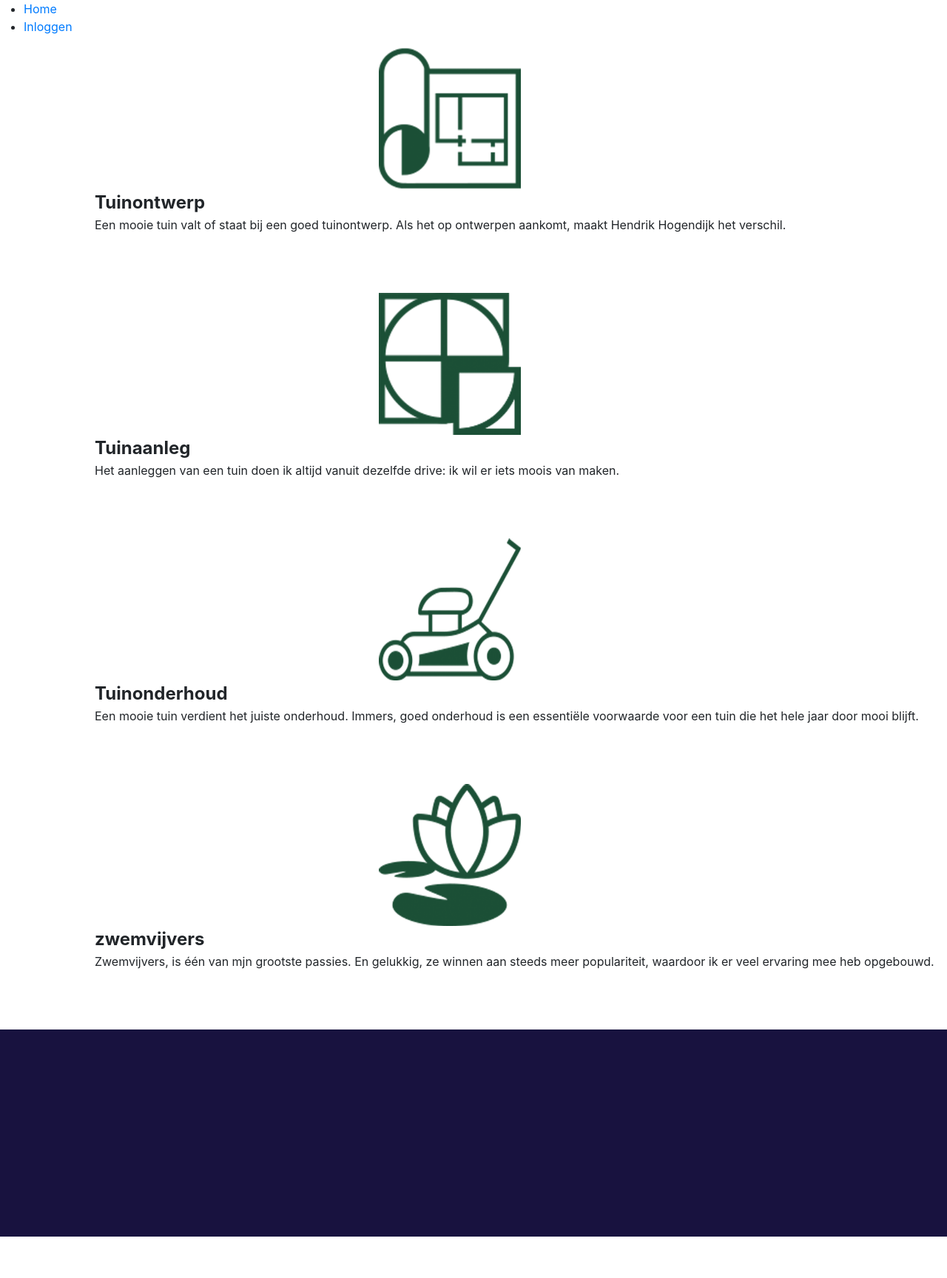
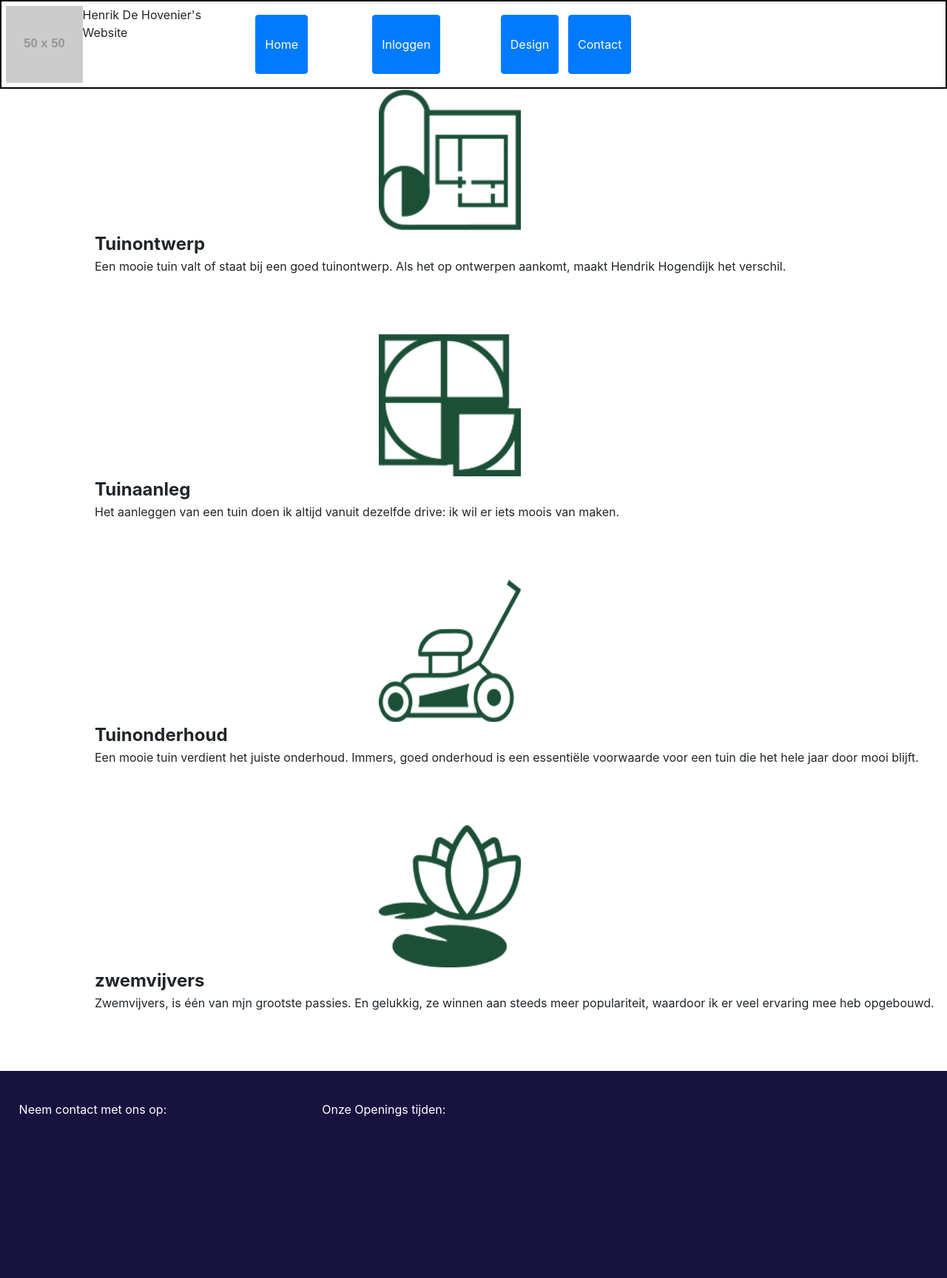
Before and after one commit to TristanvanBuuren/klant-opdracht-module-4, a PHP site: page /klant-opdracht-module-4/design.php in a window 1280 px wide. Shown: the whole page at 74% size. Before the commit the page ends 1672 px from the top, so only its background shows below. Run offline with PHP 8.4, Linux system fonts and the light colour scheme; grey boxes labelled with a size stand in for pictures from a placeholder-image service; data that the repository does not hold is empty; some libraries are stand-ins or nearby versions.

Commit message:
fully did header and footer

```diff
--- a/admin/core/headeradmin.php
+++ b/admin/core/headeradmin.php
@@ -21,7 +21,7 @@ include($_SERVER['DOCUMENT_ROOT'] . '/klant-opdracht-module-4/assets/core/db_con
 <body>
 <nav>
         <ul>
-            <li><a href="../index.php">Home</a></li>
+            <li><a href="<?= BASEURL ?>index.php">Home</a></li>
             <?php if (isset($_SESSION['ingelogd']) && $_SESSION['ingelogd'] === true): ?>
                 <li><a href="account.php">Account</a></li>
                 <li><a href="uitloggen.php">Uitloggen</a></li>
--- a/assets/core/db_connect.php
+++ b/assets/core/db_connect.php
@@ -16,7 +16,7 @@ if ($con -> connect_errno) {
 
 
 define("BASEURL","http://localhost/klant-opdracht-module-4/");
-define("BASEURL_LOGIN","http://localhost/klant-opdracht-module-4/login");
+define("BASEURL_LOGIN","http://localhost/klant-opdracht-module-4/login/");
 define("BASEURL_CMS","http://localhost/klant-opdracht-module-4/admin/");
 
 
--- a/assets/core/footer.php
+++ b/assets/core/footer.php
@@ -1,5 +1,6 @@
 <div class="footer">
     <div class="footer-contact">
+        Neem contact met ons op: <br><br>
         <?php
         $sql = "SELECT info_tekst FROM informatie WHERE info_type = 1";
         $liqry = $con->prepare($sql);
@@ -18,6 +19,7 @@
         ?>
     </div>
     <div class="footer-dagen">
+    Onze Openings tijden: <br><br>
         <?php
         $sql = "SELECT info_tekst FROM informatie WHERE info_type = 2";
         $liqry = $con->prepare($sql);
--- a/assets/core/header.php
+++ b/assets/core/header.php
@@ -3,6 +3,7 @@ include ('db_connect.php');
 ?>
 <!DOCTYPE html>
 <html lang="en">
+
 <head>
     <meta charset="UTF-8">
     <meta http-equiv="X-UA-Compatible" content="IE=edge">
@@ -13,24 +14,27 @@ include ('db_connect.php');
     <script src="//maxcdn.bootstrapcdn.com/bootstrap/4.1.1/js/bootstrap.min.js"></script>
     <title>Tuinman</title>
 </head>
+
 <body>
-
-
-
-<nav>
-        <ul>
-            <li><a href="index.php">Home</a></li>
+    <div class="header">
+        <div class="e">
+            <img src="https://placehold.co/50x50" alt="PLACEHOLDER" class="logo-website header-logo">
+            <div class="header-name">Henrik De Hovenier's Website</div>
+        </div>
+        <div class="f">
+            <button class="btn btn-primary"><a href="<?= BASEURL ?>index.php" class="button-deco">Home</a></button>
             <?php if (isset($_SESSION['ingelogd']) && $_SESSION['ingelogd'] === true): ?>
-                <li><a href="account.php">Account</a></li>
-                <li><a href="uitloggen.php">Uitloggen</a></li>
-
-                <?php elseif (isset($_SESSION['admin_ingelogd']) && $_SESSION['admin_ingelogd'] === true): ?>
-                    <li><a href="admin/admin_account.php">Admin Account</a></li>
-                <li><a href="login/uitloggen.php">Uitloggen</a></li>
-
+                <button class="btn btn-primary"><a href="account.php" class="button-deco">Account</a></button>
+                <button class="btn btn-primary"><a href="uitloggen.php" class="button-deco">Uitloggen</a></button>
+            <?php elseif (isset($_SESSION['admin_ingelogd']) && $_SESSION['admin_ingelogd'] === true): ?>
+                <button class="btn btn-primary"><a href="<?= BASEURL_CMS ?>admin_account.php" class="button-deco">Admin Account</a></button>
+                <button class="btn btn-primary"><a href="<?= BASEURL_LOGIN ?>uitloggen.php" class="button-deco">Uitloggen</a></button>
             <?php else: ?>
-
-                <li><a href="login/login.php">Inloggen</a></li>
+                <button class="btn btn-primary"><a href="login/login.php" class="button-deco">Inloggen</a></button>
             <?php endif; ?>
-        </ul>
-    </nav>
+        </div>
+        <div class="g">
+            <button class="btn btn-primary button-deco">Design</button>
+            <button class="btn btn-primary button-deco">Contact</button>
+        </div>
+    </div>
--- a/assets/css/style.css
+++ b/assets/css/style.css
@@ -26,7 +26,7 @@
     /* background-color: blue; */
 }
 
-.logo {
+.logo-sm {
     display: flex;
     width: fit-content;
     height: fit-content;
@@ -100,3 +100,62 @@
     width: 32vw;
     /* background-color: blue; */
 }
+
+.header {
+    display: flex;
+
+    width: 100vw;
+    height: 15vh;
+
+    border: .2vw solid black;
+
+    gap: 1vw;
+
+    padding: .5vw;
+
+    /* background-color: aqua; */
+}
+
+.e {
+    display: flex;
+    width: 25vw;
+
+    /* background-color: brown; */
+}
+
+.f {
+    display: flex;
+    justify-content: space-around;
+
+    padding-top: 1.5vh;
+    padding-bottom: 1.5vh;
+
+    width: 30vw;
+
+    /* background-color: blue; */
+}
+
+.g {
+    display: flex;
+    justify-content: start;
+    gap: 1vw;
+    width: 55vw;
+
+    padding-left: 2vw;
+    padding-top: 1.5vh;
+    padding-bottom: 1.5vh;
+
+    /* background-color: crimson; */
+}
+
+.logo-website {}
+
+.button-deco {
+    color: white;
+    text-decoration: none;
+}
+
+.button-deco:hover {
+    color: white;
+    text-decoration: none;
+}
--- a/contact.php
+++ b/contact.php
@@ -146,7 +146,7 @@ if (isset($_POST["submit"])) {
         </div>
         <div class="links">
             <div class="links-text">Onze sociale media</div>
-            <div class="logo yt">
+            <div class="logo-sm yt">
                 <img class="yt-logo" src="assets\img\yt_logo.png" alt="YT LOGO">
                 <div class="yt-link logo-link">https://youtube.com/</div>
             </div>
```
